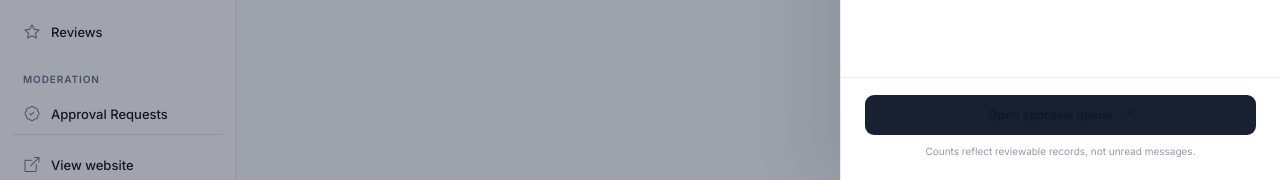
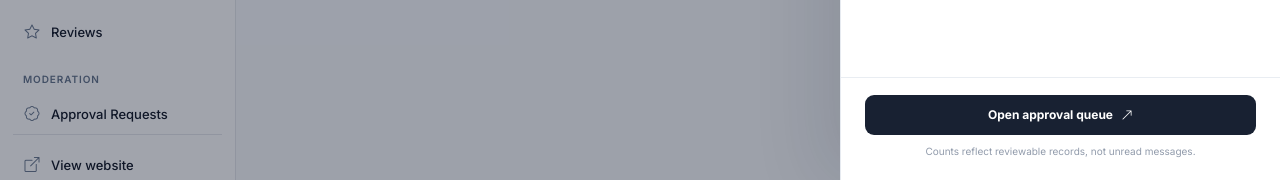
Before and after one commit to Mousa-Joudeh/laravel-project, a Laravel app: template resources/views/admin/partners/index.blade.php in a window 1280 px wide, after a click that opens the changed part. Shown: the part 620-800 px from the top of the page. Run offline with Laravel 12, Linux system fonts and the light colour scheme; the template is opened without the code that fills it, so the values that code supplies are empty.

Commit message:
fix(admin-ui): correct notification button and select styles

```diff
--- a/public/css/admin/header.css
+++ b/public/css/admin/header.css
@@ -144,6 +144,13 @@ html, body.admin-body, body.admin-body * {
     scrollbar-width: none !important;
     -ms-overflow-style: none !important;
 }
+
+.admin-body a.admin-head-primary-link,
+.admin-body a.admin-head-primary-link:visited,
+.admin-body a.admin-head-primary-link:hover,
+.admin-body a.admin-head-primary-link:focus-visible {
+    color: #fff;
+}
 html::-webkit-scrollbar,
 body.admin-body::-webkit-scrollbar,
 body.admin-body *::-webkit-scrollbar {
```
Also changed, not shown: public/css/admin/dashboard.css (+7 -0 lines).
